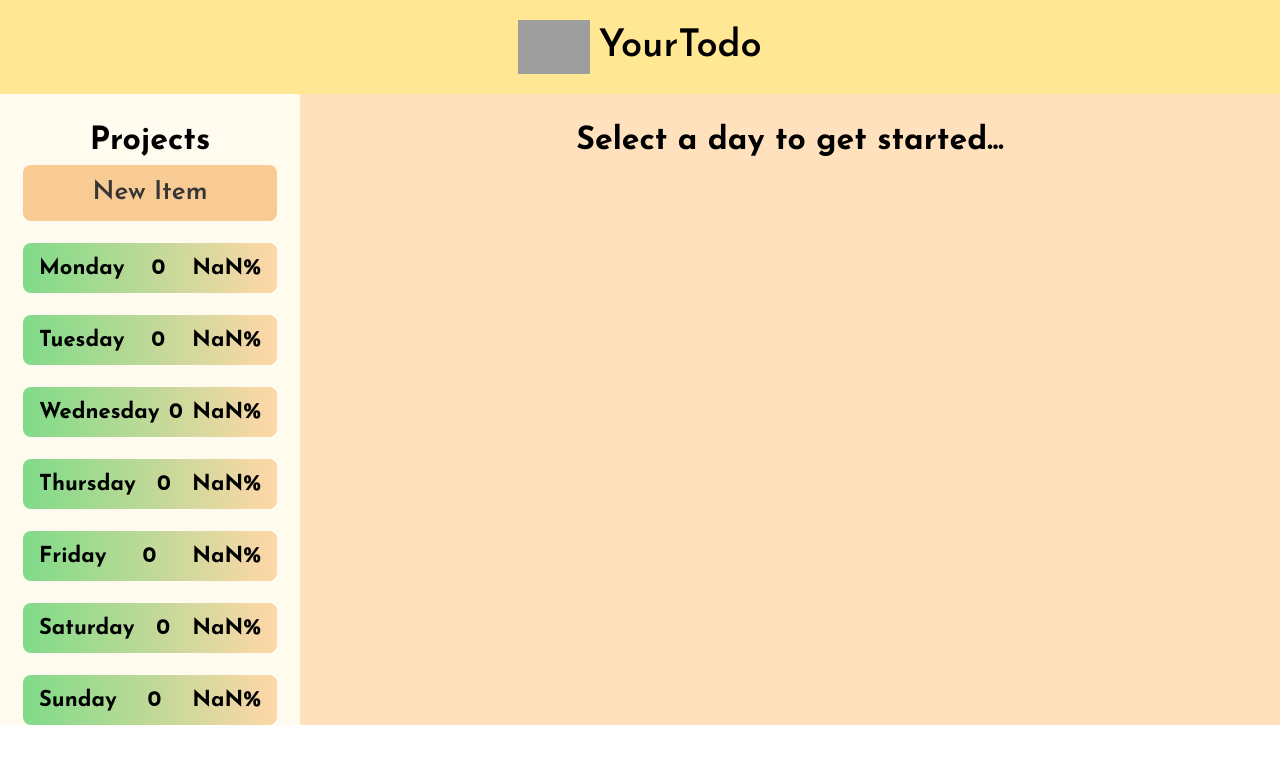
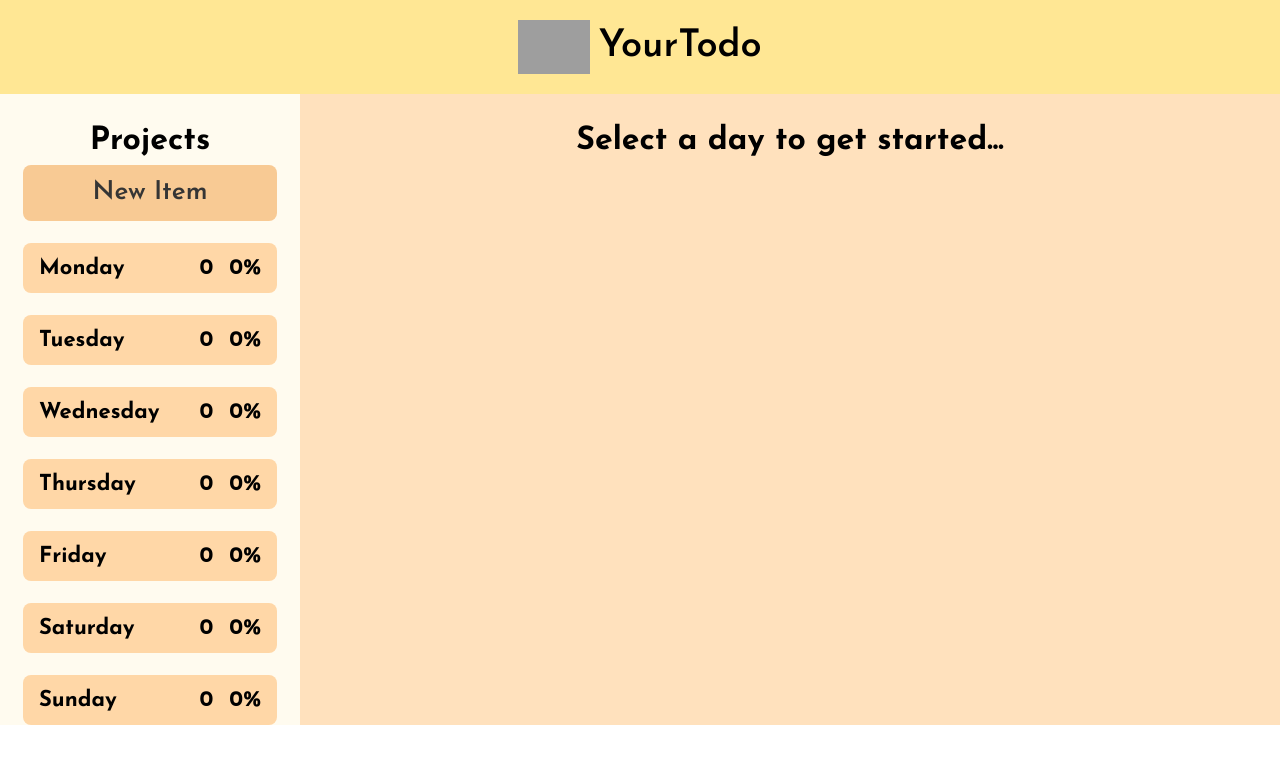
Before and after one commit to viktor-drok/next-app-todo, a Next.js app: page / in a window 1280 px wide. Shown: the top 764 px of the page. Built offline with nearby package versions, Linux system fonts and the light colour scheme; grey boxes are pictures that could not be loaded.

Commit message:
add progress bar on day button

```diff
--- a/components/CustomButton.jsx
+++ b/components/CustomButton.jsx
@@ -1,6 +1,8 @@
-const CustomButton = ({ className = "", children }) => {
+const CustomButton = ({ className = "", children, onDragEnter, style }) => {
 	return (
 		<div
+			style={style}
+			onDragEnter={onDragEnter}
 			className={`${className} flex justify-center items-center h-[50px] text-[22px] border-none rounded-[8px] w-[254px] cursor-pointer`}
 		>
 			{children}
--- a/components/ToDosByDay.jsx
+++ b/components/ToDosByDay.jsx
@@ -6,20 +6,21 @@ const CustomButton = dynamic(() => import("./CustomButton"), { ssr: false });
 
 import Link from "next/link";
 import { useTodos } from "@/state/todos";
+import { useRouter } from "next/navigation";
 
 const ToDosByDay = () => {
 	const todos = useTodos(state => state.todos);
+
+	const router = useRouter();
 
 	const filteredByDay = day => todos.filter(todo => todo.day.toLowerCase() === day.toLowerCase());
 
 	const filteredByDayAndCompleted = day => filteredByDay(day).filter(todo => todo.completed === true);
 
 	const styleButton = day => {
-		const gradient =
-			Math.round((filteredByDayAndCompleted(day).length * 100) / filteredByDay(day).length) -
-			(Math.round((filteredByDayAndCompleted(day).length * 100) / filteredByDay(day).length) % 5);
+		const gradient = (filteredByDayAndCompleted(day).length * 100) / filteredByDay(day).length;
 
-		return `justify-between px-4 bg-gradient-to-r from-[#7FDB88] from-${gradient}% to-[#FFD7A7] to-${gradient}%`;
+		return gradient;
 	};
 
 	//     `bg-gradient-to-r from-[#7FDB88] from-30% to-[#FFD7A7] to-30% flex justify-between px-4`
@@ -33,17 +34,30 @@ const ToDosByDay = () => {
 					href={`/${day.toLowerCase()}`}
 					key={day}
 				>
-					<CustomButton className={styleButton(day)}>
+					<CustomButton
+						style={{
+							background: `linear-gradient(90deg, rgba(127, 219, 136, 1) ${styleButton(
+								day,
+							)}%, rgba(255, 215, 167, 1) ${styleButton(day)}%)`,
+							// transition: "all 0.5s ease-in-out",
+						}}
+						className="justify-between px-4 bg-details-bg transition-all"
+						onDragEnter={e => {
+							e.preventDefault();
+							router.push(`/${day.toLowerCase()}`);
+						}}
+					>
 						{day}
-						<span>{filteredByDay(day).length}</span>
-						<span>
-							{(
-								`${
-									Math.round((filteredByDayAndCompleted(day).length * 100) / filteredByDay(day).length) -
-									(Math.round((filteredByDayAndCompleted(day).length * 100) / filteredByDay(day).length) % 5)
-								}` + "%"
-							).replace('"', "")}
-						</span>
+						<div className="flex gap-4">
+							<span>{filteredByDay(day).length}</span>
+							<span>
+								{`${
+									Number.isNaN((filteredByDayAndCompleted(day).length * 100) / filteredByDay(day).length)
+										? 0
+										: Math.round((filteredByDayAndCompleted(day).length * 100) / filteredByDay(day).length)
+								}%`}
+							</span>
+						</div>
 						{/* {styleButton(day)} */}
 					</CustomButton>
 				</Link>
```
